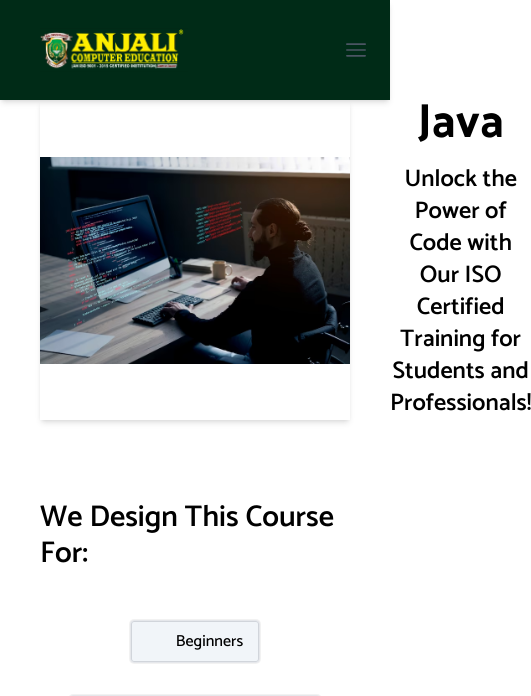
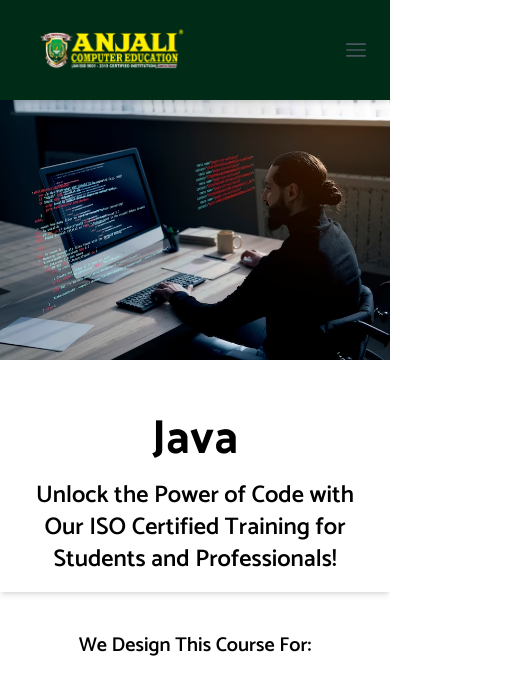
Before and after one commit to thamarai07/anjali, a Next.js app: page /courses in a window 390 px wide. Shown: the top 696 px of the page, 531 px wide, since content can reach past the window. Built offline with nearby package versions, Linux system fonts and the light colour scheme; some icons are missing.

Commit message:
first commit

```diff
--- a/src/container/course/CourseForm.tsx
+++ b/src/container/course/CourseForm.tsx
@@ -6,10 +6,10 @@ import InnerCoursesTrend from '../InnerCourseTrandingS'
 function CourseForm({CourseContent}: CourseContentTypeing) {
   return (
     <>
-    <div className='mt-10'>
+    <div className='mt-10 lg:px-0 px-4'>
     <h2 className='text-3xl font-semibold'>Course Overview</h2>
-    <div className='flex mt-4 gap-24' >
-        <div className='w-[60%]'>
+    <div className='lg:flex mt-4 gap-24' >
+        <div className='lg:w-[60%]'>
             <p className='font-medium text-[18px]'>
         {
             CourseContent.Introduction
@@ -17,7 +17,7 @@ function CourseForm({CourseContent}: CourseContentTypeing) {
           <InnerCoursesTrend/>
 
         </div>
-        <div className='w-[40%]'>
+        <div className='lg:w-[40%] lg:mt-0 mt-8'>
             <Form/>
         </div>
     </div>
--- a/src/container/course/IdealFor.tsx
+++ b/src/container/course/IdealFor.tsx
@@ -3,8 +3,8 @@ import { CourseContentTypeing } from '@/types'
 import { LiaDotCircle } from "react-icons/lia";
 function IdealFor({CourseContent}:CourseContentTypeing) {
   return (
-    <div className='mt-20'>
-        <p className='text-3xl font-semibold'>We Design This Course For:  </p>
+    <div className='lg:mt-20 mt-10 lg:px-0 px-4'>
+        <p className='lg:text-3xl text-xl text-center font-semibold'>We Design This Course For:  </p>
         <div className='flex flex-wrap mt-8 justify-center items-center'>
         {CourseContent.IdealFor.map((values)=>(
             <div key={values.id} className='flex gap-1 m-4 items-center border px-4 py-2 rounded shadowBox font-medium bg-slate-100 hover:bg-white' >
--- a/src/container/course/ScopeofCourse.tsx
+++ b/src/container/course/ScopeofCourse.tsx
@@ -3,8 +3,8 @@ import { CourseContentTypeing } from '@/types'
 
 function ScopeofCourse({CourseContent}:CourseContentTypeing) {
   return (
-    <div>
-        <p className='text-3xl font-semibold mt-20'>Scope:</p>
+    <div className='lg:px-0 px-4'>
+        <p className='text-3xl font-semibold lg:mt-20 mt-10 '>Scope:</p>
 
         <p className='font-medium text-[18px] mt-8'>{CourseContent.ScopeofCourseContent}</p>
         <div className='grid lg:grid-cols-2  border px-6 py-4 mt-5 shadow-xl mb-10 rounded-lg'>
--- a/src/container/course/hero.tsx
+++ b/src/container/course/hero.tsx
@@ -4,11 +4,11 @@ import Image from 'next/image';
 export default function CourseHero({CourseContent}: CourseContentTypeing) {
   return (
     <>
-        <div className='flex gap-10  items-center shadow-md'>
+        <div className='md:flex gap-10  items-center shadow-md'>
             <Image src={CourseContent.image} alt={CourseContent.courseTitle} height={300} width={600} />
-            <div className='text-center'>
-            <h1 className=' text-5xl font-bold mb-4'>{CourseContent.courseTitle}</h1>
-            <span className='text-2xl font-semibold'>{CourseContent.Slogan}</span>
+            <div className='text-center lg:px-0 px-4 lg:py-0 py-4'>
+            <h1 className=' text-5xl font-bold mb-4 lg:mt-0 mt-10'>{CourseContent.courseTitle}</h1>
+            <span className='text-2xl font-semibold '>{CourseContent.Slogan}</span>
             </div>
         </div>
     </>
--- a/src/pages/courses.tsx
+++ b/src/pages/courses.tsx
@@ -24,7 +24,7 @@ export default function Courses() {
   </Head>
 
   <MainLayout>
-    <div className='lg:max-w-[1200px] m-auto px-10 '>
+    <div className='lg:max-w-[1200px] m-auto lg:px-10 '>
         <CourseHero CourseContent={CourseContent}/>
         <IdealFor CourseContent={CourseContent}/>
         <CourseForm CourseContent={CourseContent}/>
```
